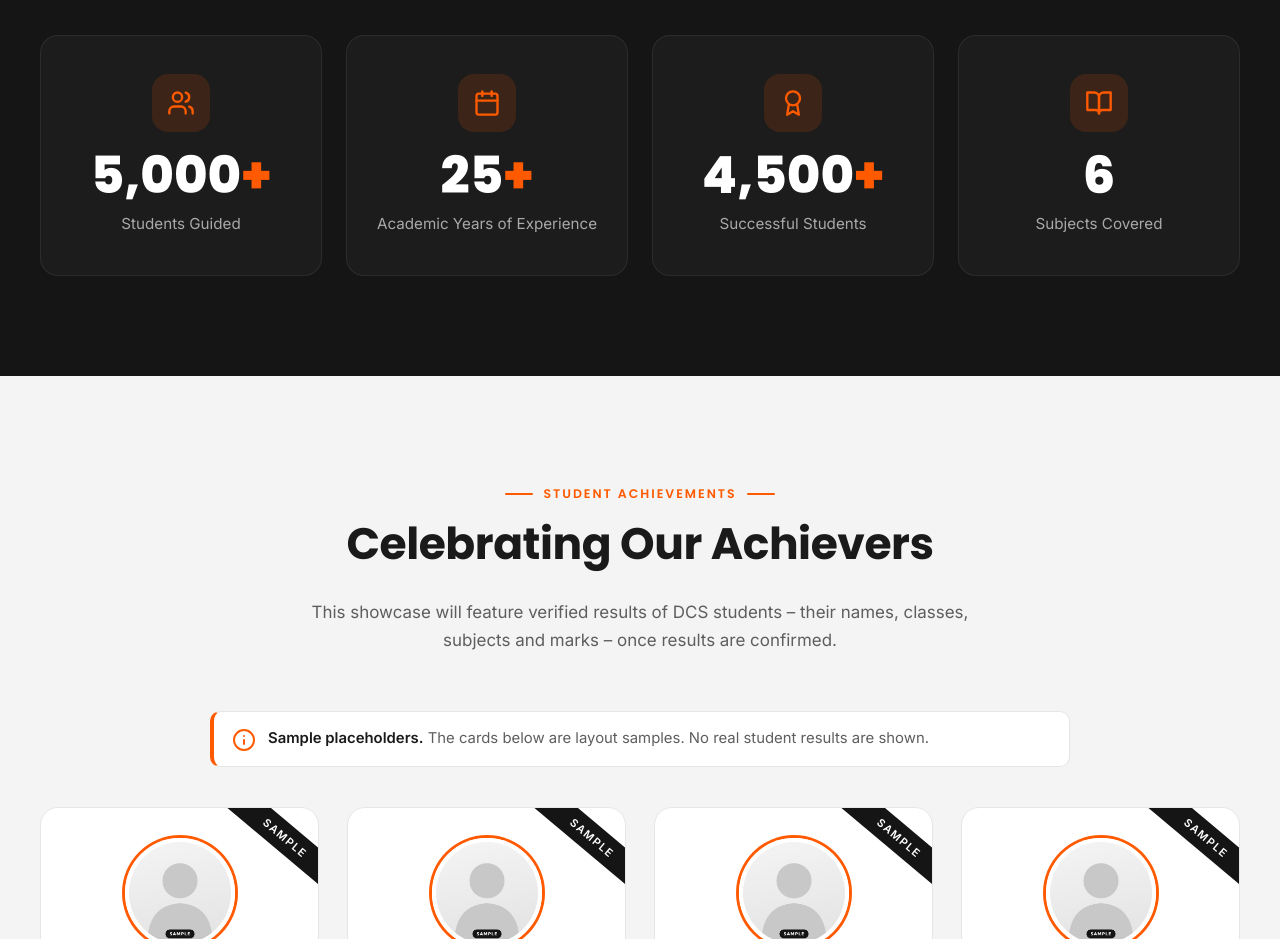
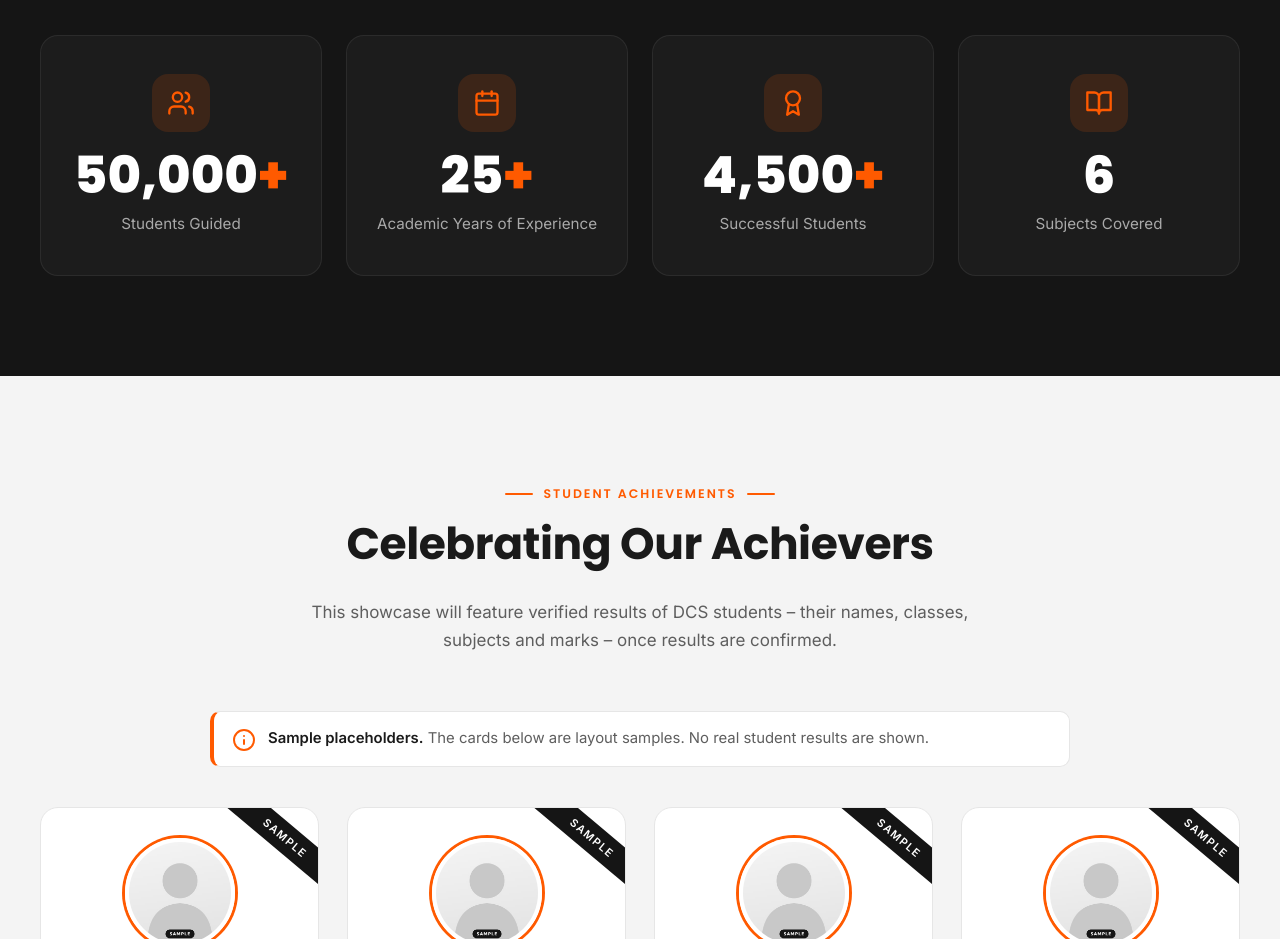
Before and after one commit to vardaanruhela16/DCS_Project, a plain HTML site: page achievements.html in a window 1280 px wide. Shown: the part 780-1719 px from the top of the page. Drawn offline with Linux system fonts and the light colour scheme.

Commit message:
student change

```diff
--- a/achievements.html
+++ b/achievements.html
@@ -55,7 +55,7 @@
         <div class="section-head reveal"><span class="eyebrow">Achievement Statistics</span><h2>DCS at a Glance</h2></div>
         <div class="notice reveal"><svg class="icon" viewBox="0 0 24 24" fill="none" stroke="currentColor" stroke-width="2" stroke-linecap="round" stroke-linejoin="round" aria-hidden="true"><circle cx="12" cy="12" r="10"/><line x1="12" y1="16" x2="12" y2="12"/><line x1="12" y1="8" x2="12.01" y2="8"/></svg><span><strong>Sample figures.</strong> These counters show placeholder values for demonstration only. They will be replaced with verified institute statistics before publication.</span></div>
         <div class="stats">
-<div class="stat reveal" data-delay="0"><div class="icon-box"><svg class="icon" viewBox="0 0 24 24" fill="none" stroke="currentColor" stroke-width="2" stroke-linecap="round" stroke-linejoin="round" aria-hidden="true"><path d="M16 21v-2a4 4 0 0 0-4-4H6a4 4 0 0 0-4 4v2"/><circle cx="9" cy="7" r="4"/><path d="M22 21v-2a4 4 0 0 0-3-3.87"/><path d="M16 3.13a4 4 0 0 1 0 7.75"/></svg></div><div class="stat__value" data-counter data-target="5000"><span class="num">0</span><span class="suffix">+</span></div><div class="stat__label">Students Guided</div></div>
+<div class="stat reveal" data-delay="0"><div class="icon-box"><svg class="icon" viewBox="0 0 24 24" fill="none" stroke="currentColor" stroke-width="2" stroke-linecap="round" stroke-linejoin="round" aria-hidden="true"><path d="M16 21v-2a4 4 0 0 0-4-4H6a4 4 0 0 0-4 4v2"/><circle cx="9" cy="7" r="4"/><path d="M22 21v-2a4 4 0 0 0-3-3.87"/><path d="M16 3.13a4 4 0 0 1 0 7.75"/></svg></div><div class="stat__value" data-counter data-target="50000"><span class="num">0</span><span class="suffix">+</span></div><div class="stat__label">Students Guided</div></div>
 <div class="stat reveal" data-delay="1"><div class="icon-box"><svg class="icon" viewBox="0 0 24 24" fill="none" stroke="currentColor" stroke-width="2" stroke-linecap="round" stroke-linejoin="round" aria-hidden="true"><rect x="3" y="4" width="18" height="18" rx="2"/><line x1="16" y1="2" x2="16" y2="6"/><line x1="8" y1="2" x2="8" y2="6"/><line x1="3" y1="10" x2="21" y2="10"/></svg></div><div class="stat__value" data-counter data-target="25"><span class="num">0</span><span class="suffix">+</span></div><div class="stat__label">Academic Years of Experience</div></div>
 <div class="stat reveal" data-delay="2"><div class="icon-box"><svg class="icon" viewBox="0 0 24 24" fill="none" stroke="currentColor" stroke-width="2" stroke-linecap="round" stroke-linejoin="round" aria-hidden="true"><circle cx="12" cy="8" r="6"/><path d="M15.48 12.89 17 22l-5-3-5 3 1.52-9.11"/></svg></div><div class="stat__value" data-counter data-target="4500"><span class="num">0</span><span class="suffix">+</span></div><div class="stat__label">Successful Students</div></div>
 <div class="stat reveal" data-delay="3"><div class="icon-box"><svg class="icon" viewBox="0 0 24 24" fill="none" stroke="currentColor" stroke-width="2" stroke-linecap="round" stroke-linejoin="round" aria-hidden="true"><path d="M2 3h6a4 4 0 0 1 4 4v14a3 3 0 0 0-3-3H2z"/><path d="M22 3h-6a4 4 0 0 0-4 4v14a3 3 0 0 1 3-3h7z"/></svg></div><div class="stat__value" data-counter data-target="6"><span class="num">0</span><span class="suffix"></span></div><div class="stat__label">Subjects Covered</div></div>
```
